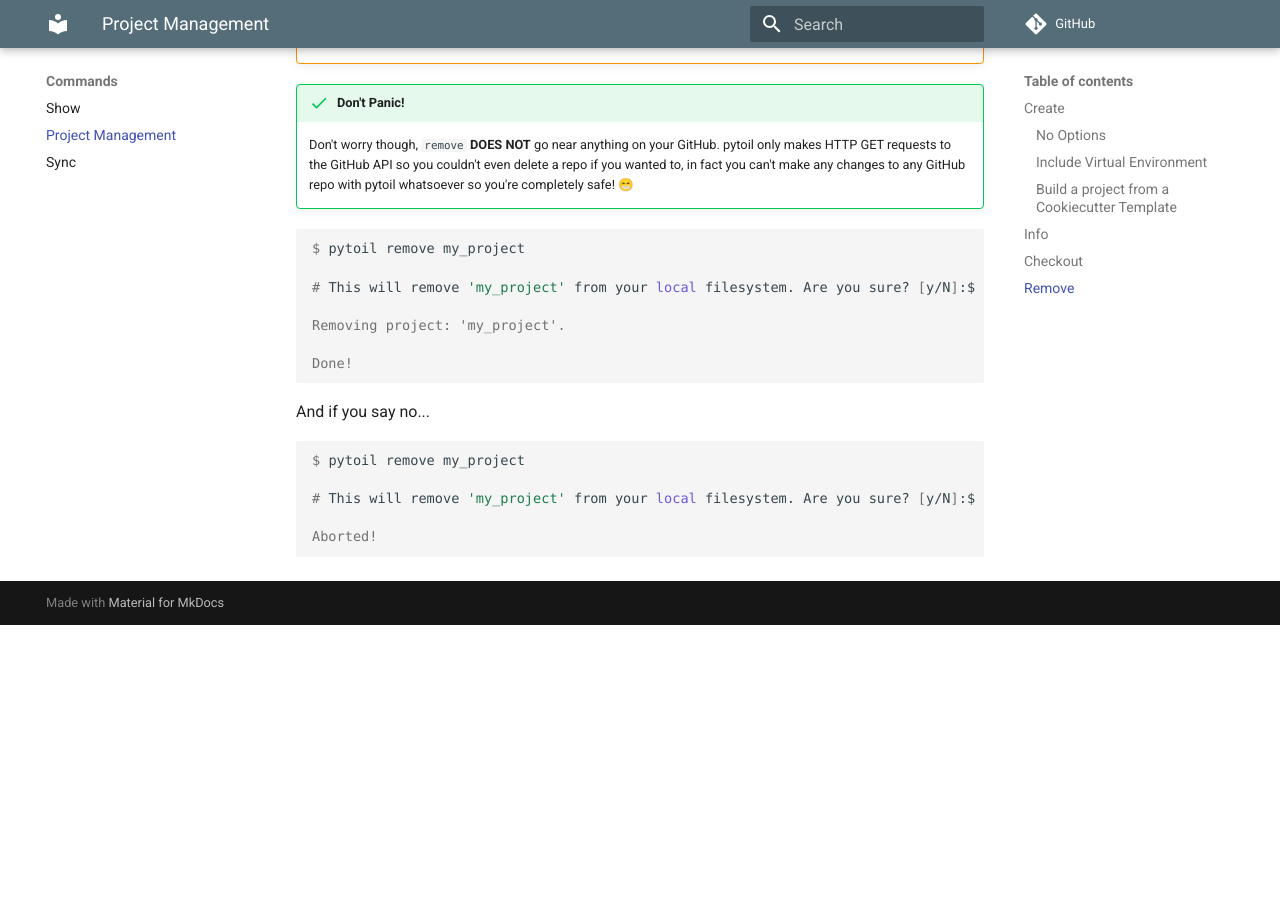
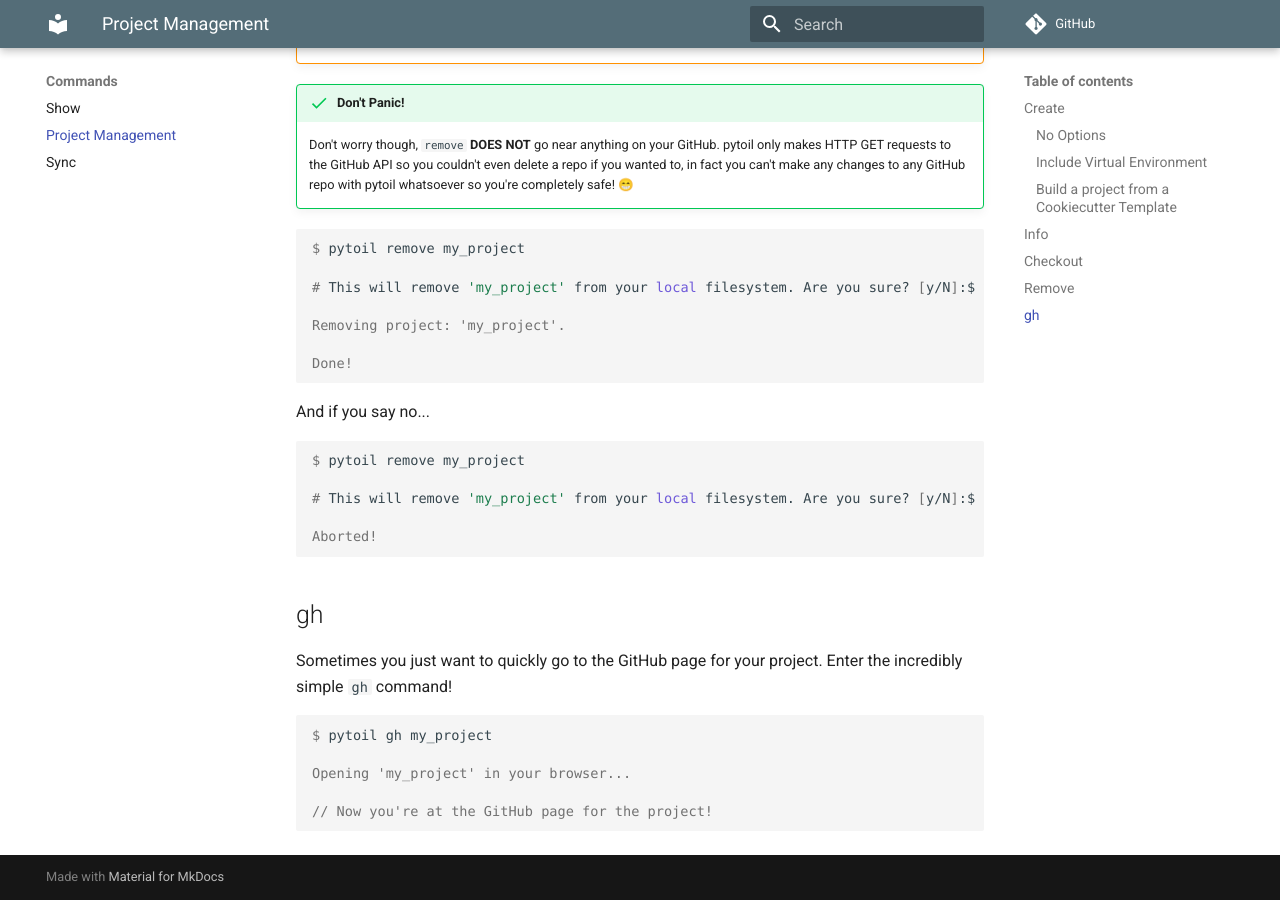
Before and after one commit to FollowTheProcess/pytoil, an MkDocs documentation site: the page built from docs/commands/project.md, in a window 1280 px wide and 900 px high, scrolled down 4208 px. Built offline with MkDocs 1.6.1 and Material for MkDocs 9.7.7, drawn with Linux system fonts in a browser that asks for light colours; emoji names are drawn with the system emoji font; some web fonts are replaced; comment, search, counter and statistics services are not loaded; before the commit the page ends 4833 px from its top, so only the background shows below that.

Commit message:
Add gh command

````diff
--- a/docs/commands/project.md
+++ b/docs/commands/project.md
@@ -224,6 +224,22 @@ Aborted!
 
 </div>
 
+## gh
+
+Sometimes you just want to quickly go to the GitHub page for your project. Enter the incredibly simple `gh` command!
+
+<div class="termy">
+
+```console
+$ pytoil gh my_project
+
+Opening 'my_project' in your browser...
+
+// Now you're at the GitHub page for the project!
+```
+
+</div>
+
 [cookiecutter]: https://cookiecutter.readthedocs.io/en/1.7.2/
 [virtualenv]: https://virtualenv.pypa.io/en/latest/
 [conda]: https://docs.conda.io/en/latest/
````
Also changed, not shown: CHANGELOG.md (+1 -0 lines), docs/index.md (+1 -2 lines), 1 other file.
